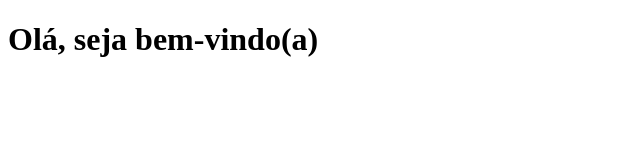
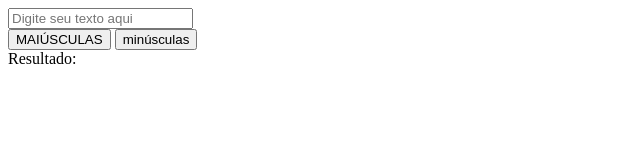
Before and after one commit to Ygorfnascimento/exttransformatxt, a browser extension: page index.html in a window 1280 px wide. Shown: the whole page, without its empty margins (0-640 px from the left). Drawn offline with Linux system fonts and the light colour scheme.

Commit message:
UPDATE: estrutura base do HTML

```diff
--- a/index.html
+++ b/index.html
@@ -1,11 +1,36 @@
 <!DOCTYPE html>
 <html lang="pt-br">
-<head>
-    <meta charset="UTF-8">
-    <meta name="viewport" content="width=device-width, initial-scale=1.0">
+  <head>
+    <meta charset="UTF-8" />
+    <meta name="viewport" content="width=device-width, initial-scale=1.0" />
+    <link rel="preconnect" href="https://fonts.googleapis.com" />
+    <link rel="preconnect" href="https://fonts.gstatic.com" crossorigin />
+    <link
+      href="https://fonts.googleapis.com/css2?family=Inter:ital,opsz,wght@0,14..32,100..900;1,14..32,100..900&display=swap"
+      rel="stylesheet"/>
+    <link rel="stylesheet" href="style.css">
+
     <title>Transformar Textos</title>
-</head>
-<body>
-    <h1> Olá, seja bem-vindo(a)</h1>
-</body>
+  </head>
+  <body>
+    <!-- Estrutura do Programa -->
+    <div class="container-pai">
+        <header class="cabeçalho">
+            <input type="text" name="text" id="input-text" class="input-text" maxlength="500" placeholder="Digite seu texto aqui" required>
+
+            <div class="container button">
+                <button>MAIÚSCULAS</button>
+                <button>minúsculas</button>
+            </div>
+
+            <div name="resultado" id="resultado" class="resultado">
+                Resultado:
+            </div>
+
+        </header>
+
+    </div>
+    <!-- Link do JavaScript -->
+    <script src="scripts.js"></script>
+  </body>
 </html>
```
